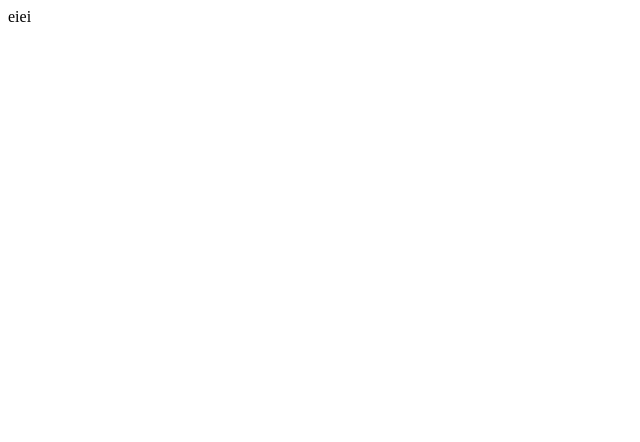
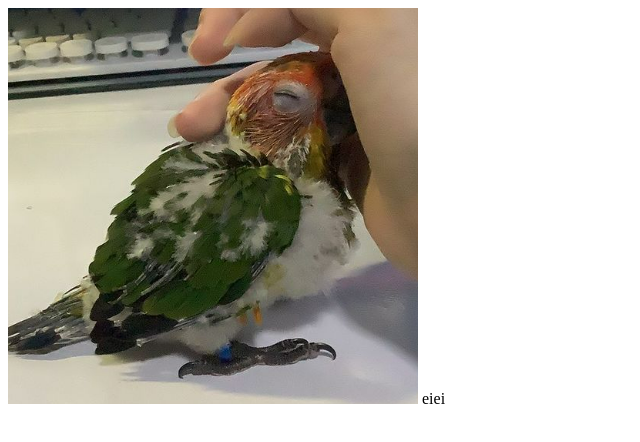
Before and after one commit to chotika-patt/cs100_67-MyFirstWebsite, a plain HTML site: page index.html in a window 1280 px wide. Shown: the whole page, without its empty margins (0-640 px from the left). Drawn offline with Linux system fonts and the light colour scheme.

Commit message:
Add twisty.png

```diff
--- a/index.html
+++ b/index.html
@@ -6,6 +6,7 @@
     <title>Document</title>
 </head>
 <body>
+    <img src="img/twisty.png">
     eiei
 </body>
 </html>
```
Also changed, not shown: img/twisty.png (added).
